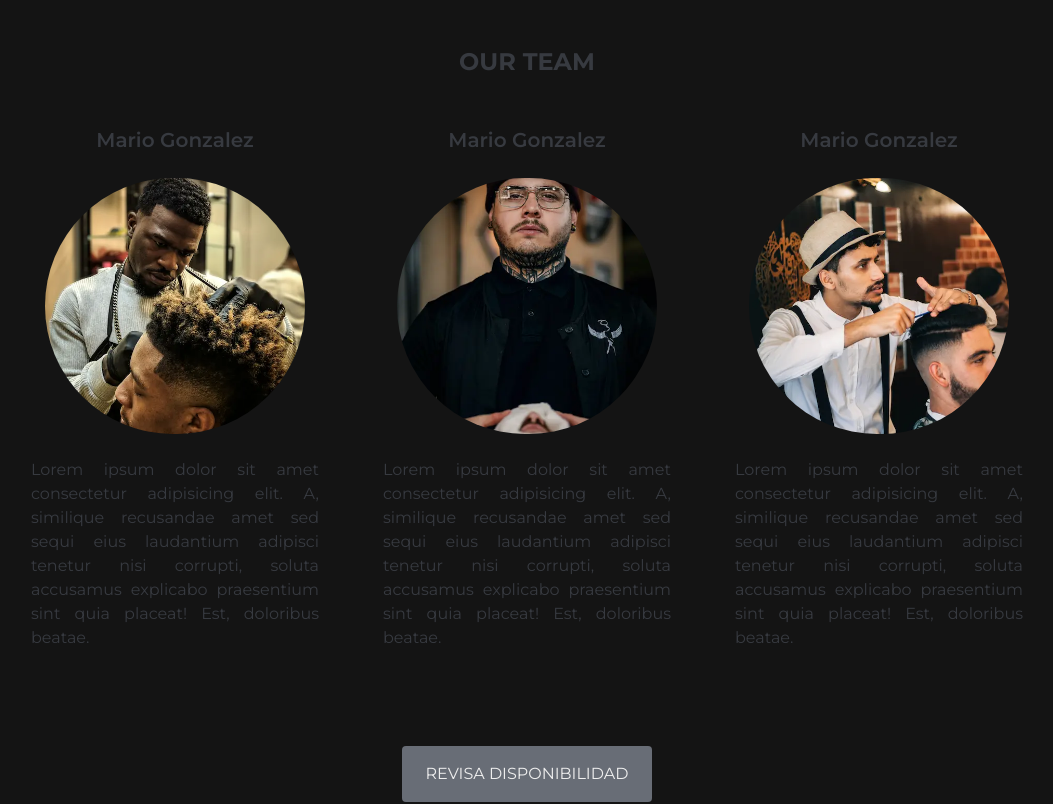
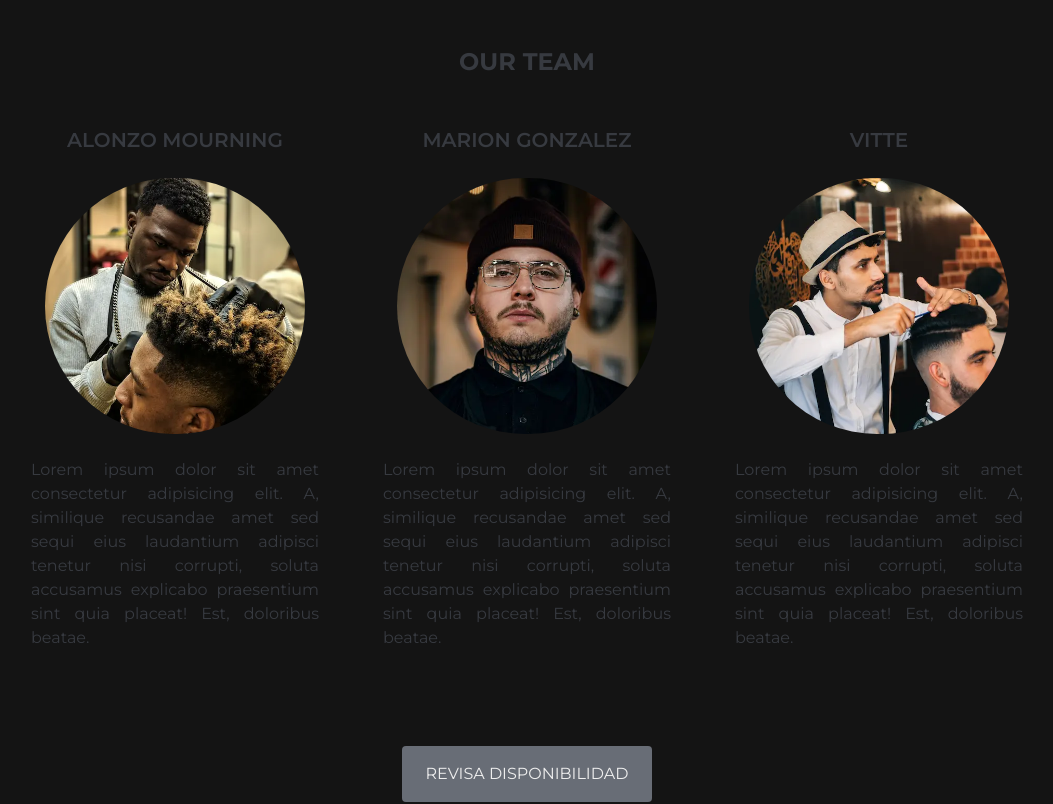
Before and after one commit to AdrianRgGit/barber-shop, a Next.js app: page / in a window 1280 px wide. Shown: the part 890-1694 px from the top of the page, without its empty margins (113-1166 px from the left). Built offline with nearby package versions, Linux system fonts and the light colour scheme.

Commit message:
subimos cambios

```diff
--- /dev/null
+++ b/src/app/cita/page.tsx
@@ -0,0 +1,9 @@
+import React from 'react'
+
+const page = () => {
+  return (
+    <div>page</div>
+  )
+}
+
+export default page
--- a/src/components/Home/Hero/Hero.tsx
+++ b/src/components/Home/Hero/Hero.tsx
@@ -12,10 +12,12 @@ const Hero = () => {
           expertos estilistas está aquí para ofrecerte los mejores cortes,
           peinados y tratamientos personalizados.
         </p>
-        <p className="text-lg">¡Reserva tu cita hoy y transforma tu look con nosotros!</p>
+        <p className="text-lg">
+          ¡Reserva tu cita hoy y transforma tu look con nosotros!
+        </p>
 
         <div className="self-end">
-          <Button />
+          <Button href="/cita" />
         </div>
       </div>
     </section>
--- a/src/components/Inputs/Button.tsx
+++ b/src/components/Inputs/Button.tsx
@@ -1,14 +1,17 @@
-import { ButtonProps } from "@/types/InputTypes";
+import { ButtonProps } from "@/types/inputTypes";
+import Link from "next/link";
 import React from "react";
 
-const Button = ({ text = "PIDE CITA" }: ButtonProps) => {
+const Button = ({ href = "#", text = "PIDE CITA" }: ButtonProps) => {
   return (
+    <Link href={href}>
       <button
         type="button"
         className="rounded bg-gray px-6 py-4 text-light-gray transition-colors duration-200 hover:bg-orange lg:flex"
       >
         {text}
       </button>
+    </Link>
   );
 };
 
--- a/src/components/Layout/NavBar/NavBar.tsx
+++ b/src/components/Layout/NavBar/NavBar.tsx
@@ -1,38 +1,39 @@
 import Button from "@/components/Inputs/Button";
+import Link from "next/link";
 import React from "react";
 
 const NavBar = () => {
   return (
     <nav className="flex w-full items-center justify-end gap-x-12 bg-light-gray px-6 py-4 text-gray">
       <div className="space-x-6">
-        <a
+        <Link
           href="#"
           className="transition-colors duration-200 hover:text-orange"
         >
           NOSOTROS
-        </a>
-        <a
+        </Link>
+        <Link
           href="#"
           className="transition-colors duration-200 hover:text-orange"
         >
           PRECIOS
-        </a>
-        <a
+        </Link>
+        <Link
           href="#"
           className="transition-colors duration-200 hover:text-orange"
         >
           GALERÍA
-        </a>
-        <a
+        </Link>
+        <Link
           href="#"
           className="transition-colors duration-200 hover:text-orange"
         >
           CONTACTO
-        </a>
+        </Link>
       </div>
 
       <div className="hidden lg:flex">
-        <Button />
+        <Button href="/cita" />
       </div>
     </nav>
   );
--- a/src/components/OurTeam/OurTeam.tsx
+++ b/src/components/OurTeam/OurTeam.tsx
@@ -11,7 +11,7 @@ const OurTeam = () => {
 
       <div className="mx-auto grid sm:max-w-4xl sm:grid-cols-2 md:gap-12 lg:max-w-5xl lg:grid-cols-3 lg:gap-8">
         <OurTeamCard
-          name="Mario Gonzalez"
+          name="Alonzo Mourning"
           avatar="/images/barber-1.webp"
           description="Lorem ipsum dolor sit amet consectetur adipisicing elit. A, similique
         recusandae amet sed sequi eius laudantium adipisci tenetur nisi
@@ -19,7 +19,7 @@ const OurTeam = () => {
         doloribus beatae."
         />
         <OurTeamCard
-          name="Mario Gonzalez"
+          name="Marion Gonzalez"
           avatar="/images/barber-2.webp"
           description="Lorem ipsum dolor sit amet consectetur adipisicing elit. A, similique
         recusandae amet sed sequi eius laudantium adipisci tenetur nisi
@@ -27,7 +27,7 @@ const OurTeam = () => {
         doloribus beatae."
         />
         <OurTeamCard
-          name="Mario Gonzalez"
+          name="Vitte"
           avatar="/images/barber-3.webp"
           description="Lorem ipsum dolor sit amet consectetur adipisicing elit. A, similique
         recusandae amet sed sequi eius laudantium adipisci tenetur nisi
@@ -37,7 +37,7 @@ const OurTeam = () => {
       </div>
 
       <div className="mt-12 self-center">
-        <Button text="REVISA DISPONIBILIDAD" />
+        <Button href="cita" text="REVISA DISPONIBILIDAD" />
       </div>
     </section>
   );
--- a/src/components/OurTeam/OurTeamCard/OurTeamCard.tsx
+++ b/src/components/OurTeam/OurTeamCard/OurTeamCard.tsx
@@ -4,7 +4,7 @@ import React from "react";
 const OurTeamCard = ({ name, avatar, description }: OurTeamCardProps) => {
   return (
     <article className="flex flex-col items-center gap-y-6 px-4 py-12 text-dark-gray">
-      <h3 className="text-xl font-semibold">{name}</h3>
+      <h3 className="text-xl font-semibold">{name.toUpperCase()}</h3>
       <picture>
         <img
           src={avatar}
--- a/src/types/inputTypes.ts
+++ b/src/types/inputTypes.ts
@@ -1,3 +1,4 @@
 export interface ButtonProps {
+  href: string;
   text?: string;
 }
```
Also changed, not shown: public/images/barber-2.webp. Lines whose indentation alone changed are shown as unchanged.
